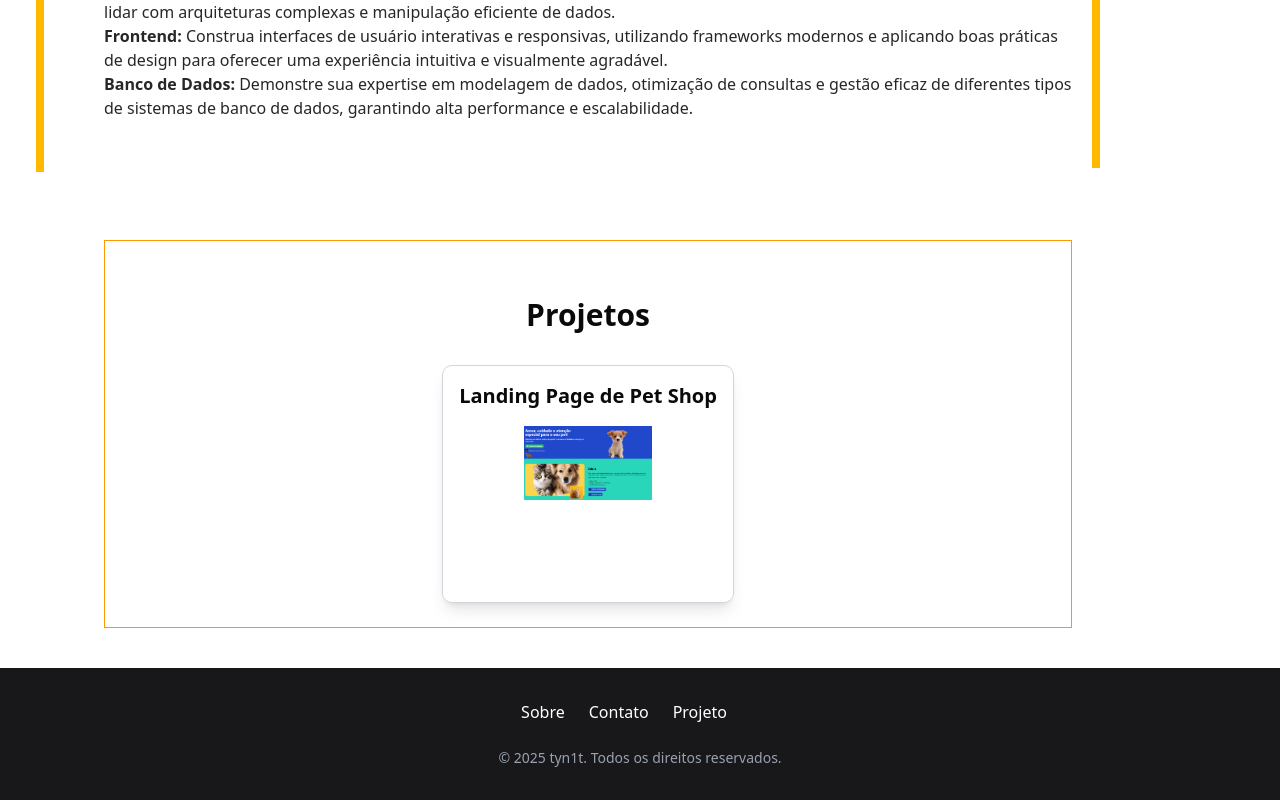
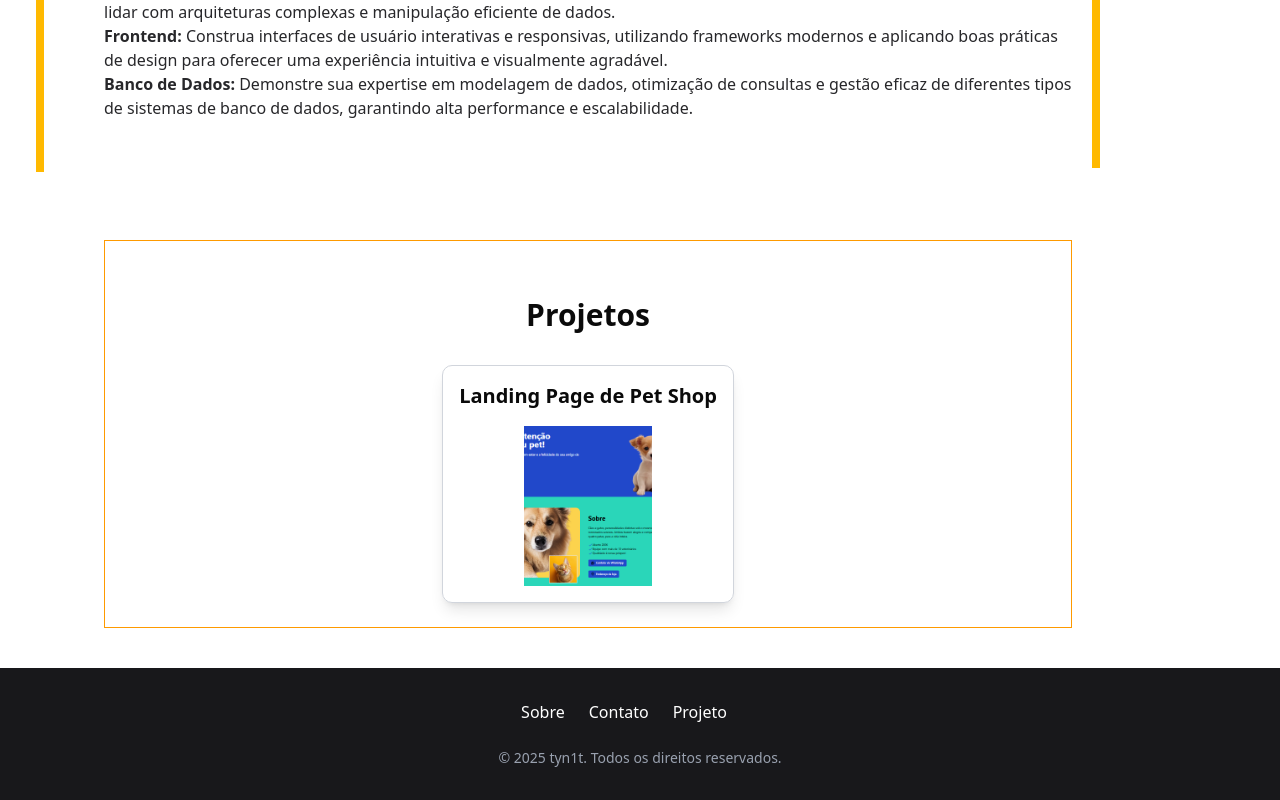
Before and after one commit to tyn1t/perfil, a Next.js app: page / in a window 1280 px wide. Shown: the part 628-1428 px from the top of the page. Built offline with nearby package versions, Linux system fonts and the light colour scheme.

Commit message:
config next

```diff
--- a/src/components/CardProjcts/CardProjcts.tsx
+++ b/src/components/CardProjcts/CardProjcts.tsx
@@ -28,8 +28,7 @@ export function CardProjcts({ className}: CardProdutoProps)  {
                         <Image
                         src={"/perfil/pets.png"}
                         alt="Landing Page de Pet Shop"
-                        width={200}
-                        height={100}
+                        fill
                         className="object-cover"
                         />
                     </div>
```
